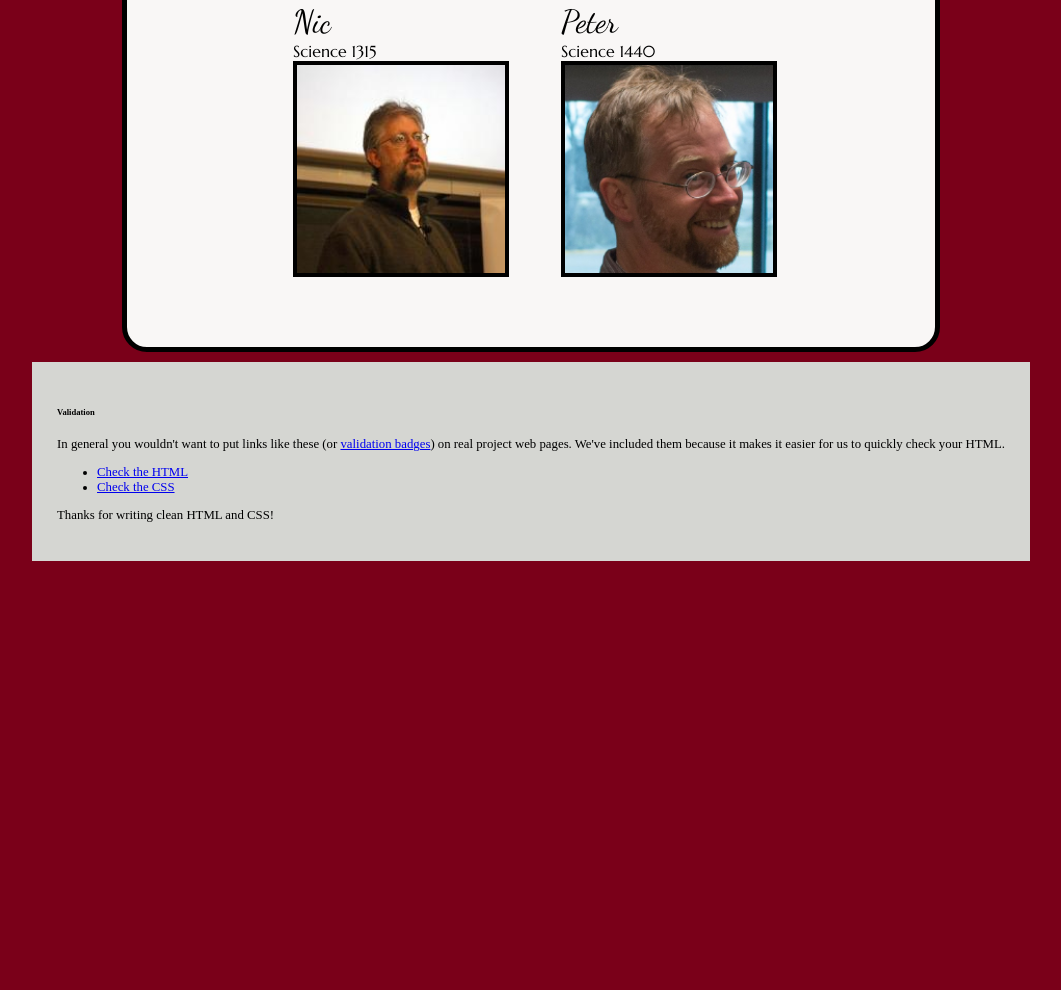
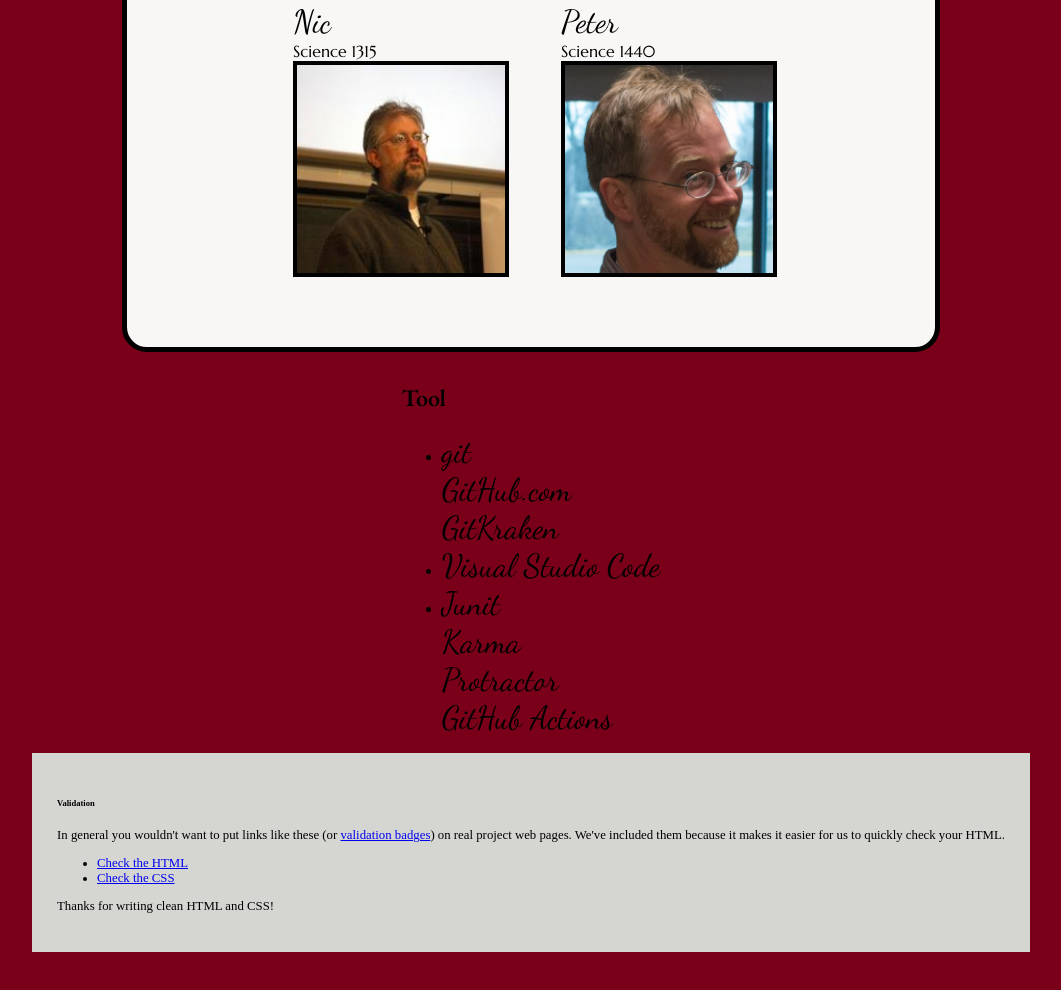
Before and after one commit to UMM-CSci-3601-S20/lab-1-html-and-css-austinandtrent, a plain HTML site: page index.html in a window 1280 px wide. Shown: the part 1239-2229 px from the top of the page, without its empty margins (109-1170 px from the left). Before the commit the page ends 1838 px from the top, so only its background shows below. Drawn offline with nearby package versions, Linux system fonts and the light colour scheme; a web font is replaced by a local one.

Commit message:
Created Functionality Class V1
Added the list functionality-list to the class functionality. Inside that version control, ide and testing items were added.

```diff
--- a/index.html
+++ b/index.html
@@ -116,6 +116,28 @@
 
      </ul>
    </div>
+   <div class="tool-container">
+    <div class="functionality" id="tool">
+      <h2>Tool</h2>
+      <ul id="functionality-list">
+        <li id="version-control">
+          <div class="name">git</div>
+          <div class="name">GitHub.com</div>
+          <div class="name">GitKraken</div>
+        </li>
+        <li id="ide">
+          <div class="name">Visual Studio Code</div>
+        </li>
+        <li id="testing">
+          <div class="name">Junit</div>
+          <div class="name">Karma</div>
+          <div class="name">Protractor</div>
+          <div class="name">GitHub Actions</div>
+        </li>
+      </ul>
+
+    </div>
+   </div>
 
    <div class="card" id="validation">
      <div class="card-body">
```
